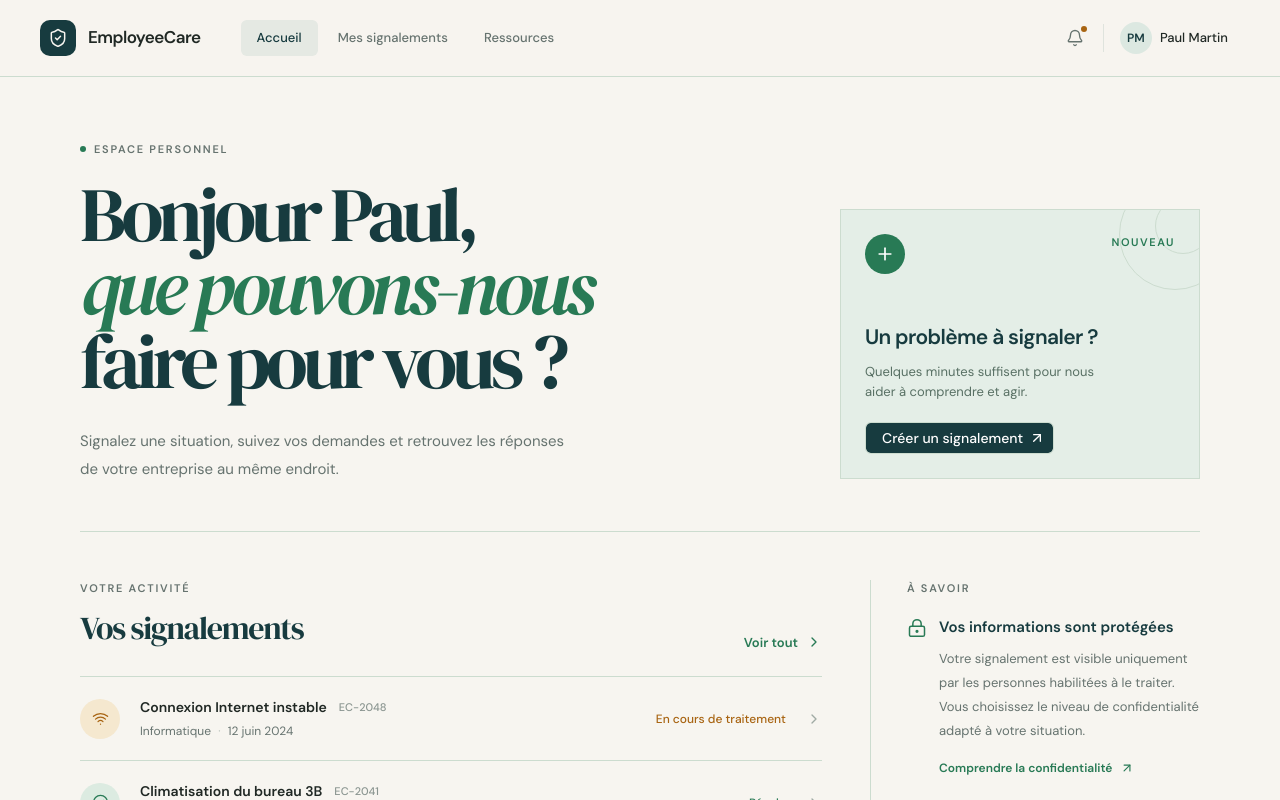
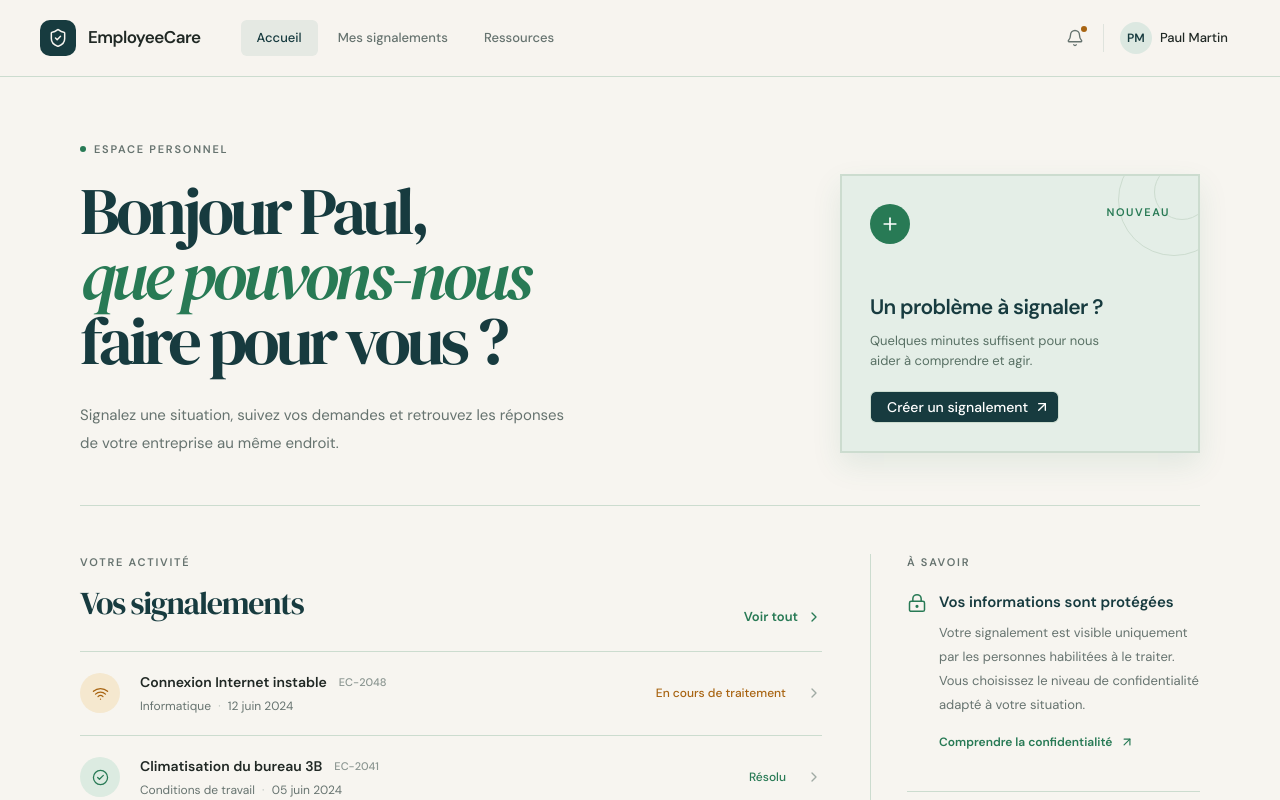
Before and after one commit to c4zxs56vtw-hub/lumina, a Next.js app: page / in a window 1280 px wide. Shown: the top 800 px of the page. Built offline with nearby package versions, Linux system fonts and the light colour scheme.

Commit message:
Refine homepage title and report CTA
V0-Chat-Id: tjNxxjFLZnK

```diff
--- a/components/employee-care-dashboard.tsx
+++ b/components/employee-care-dashboard.tsx
@@ -129,10 +129,10 @@ export function EmployeeCareDashboard() {
         {activeNav === 'Accueil' && <section className="grid items-end gap-10 border-b border-[#dfe3dd] pb-12 lg:grid-cols-[1fr_360px]">
           <div>
             <p className="mb-5 flex items-center gap-2 text-[11px] font-semibold uppercase tracking-[0.16em] text-[#66736f]"><span className="size-1.5 rounded-full bg-[#287a55]" />Espace personnel</p>
-            <h1 className="max-w-[680px] font-serif text-[clamp(2.7rem,6vw,5.25rem)] leading-[0.96] tracking-[-0.065em] text-[#173b3f]">Bonjour Paul,<br /><em className="font-normal text-[#287a55]">que pouvons-nous</em><br />faire pour vous ?</h1>
+            <h1 className="max-w-[620px] font-serif text-[clamp(2.45rem,5.2vw,4.5rem)] leading-[0.98] tracking-[-0.06em] text-[#173b3f]">Bonjour Paul,<br /><em className="font-normal text-[#287a55]">que pouvons-nous</em><br />faire pour vous ?</h1>
             <p className="mt-7 max-w-[500px] text-[15px] leading-7 text-[#66736f]">Signalez une situation, suivez vos demandes et retrouvez les réponses de votre entreprise au même endroit.</p>
           </div>
-          <div className="relative overflow-hidden border border-[#cbd8ce] bg-[#e4eee7] p-6 lg:mb-1">
+          <div className="relative overflow-hidden border-2 border-[#287a55] bg-[#e4eee7] p-7 shadow-[0_12px_28px_rgba(40,122,85,0.10)] lg:mb-1">
             <div className="absolute -right-8 -top-8 size-28 rounded-full border border-[#b6cdbd]" />
             <div className="absolute -right-3 -top-3 size-14 rounded-full border border-[#b6cdbd]" />
             <div className="relative flex items-start justify-between"><div className="flex size-10 items-center justify-center rounded-full bg-[#287a55] text-white"><Plus className="size-5" /></div><span className="text-[11px] font-semibold uppercase tracking-[0.14em] text-[#287a55]">Nouveau</span></div>
```
